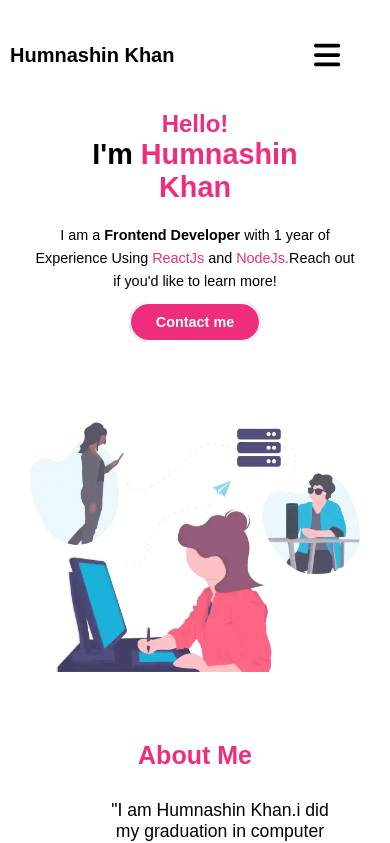
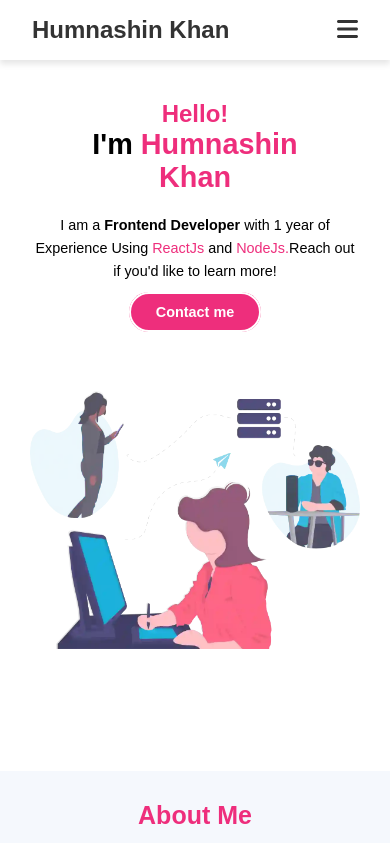
Before and after one commit to Humnashinkhan/My_Portfolio, a React (Create React App) app: page / in a window 390 px wide. Shown: the top 843 px of the page. Built offline with nearby package versions, Linux system fonts and the light colour scheme.

Commit message:
some correction in homepage and header

```diff
--- a/src/App.css
+++ b/src/App.css
@@ -17,7 +17,7 @@ section {
 }
 
 #about {
-  background-color: #fff;
+  background-color: #f5f8fd;
   height: 80vh;
 
 }
--- a/src/components/Home/Home.css
+++ b/src/components/Home/Home.css
@@ -3,8 +3,8 @@
     display: flex;
     align-items: center;
     justify-content: space-between;
-    padding-left: 70px;
-    padding-top: 70px;
+    padding-left: 110px;
+    padding-top: 10px;
     padding-right: 70px;
 }
 .left-text{
@@ -47,7 +47,7 @@
 }
 .right-img{
     flex: 1;
-    max-width: 50%;
+    max-width: 43%;
     display: flex;
     justify-content: center;
   }
@@ -62,15 +62,15 @@
     .home-container {
         flex-direction: column;
         height: 65vh;
-        padding: 50px 20px;
         text-align: center;
+        margin-top: -40px;
+
     }
 
     .left-text {
         max-width: 100%;
         padding-right: 0;
         margin-bottom: 70px;
-        margin-top: 30px;
 
     }
 
@@ -84,7 +84,6 @@
 
     .right-img {
         max-width: 100%;
-        margin-top: 20px;
     }
 }
 
--- a/src/components/Navbar/NavBar.css
+++ b/src/components/Navbar/NavBar.css
@@ -1,85 +1,119 @@
-.Nav-Container{
+.Nav-Container {
     display: flex;
+    justify-content: space-between;
     align-items: center;
-    justify-content: space-between;
-    padding-top: 30px;
-    background-color: #fff;
-    width: 100%;
-    height: 50px;
-    position: fixed;
-}
-.title {
-    font-size: 20px;
-    font-weight: 600;
+    padding: 1rem 2rem;
+    background-color: #fff; /* Dark background color */
+    color: #333;
+    position: sticky;
+    top: 0;
+    z-index: 1000;
+    box-shadow: 0 4px 6px rgba(0, 0, 0, 0.1);
+  }
+
+  /* Title styles */
+  .title {
+    font-size: 1.5rem;
+    font-weight: bold;
     text-decoration: none;
-    color: black;
-    margin-left: 50px;
-}
-.Menu-item{
+    color: #333;
+    transition: color 0.3s ease;
+    margin-left: 110px;
+  }
+
+  /* Hamburger button styles */
+  .hamburger {
+    background: none;
+    border: none;
+    cursor: pointer;
+    color: #fff;
+    font-size: 1.5rem;
+    display: none; /* Hide by default (visible on small screens) */
+  }
+
+  /* Hamburger icon */
+  .hamburger-icon {
+    font-size: 1.5rem;
+    transition: transform 0.3s ease;
+  }
+
+  /* Menu styles */
+  .Menu {
+    display: flex;
+    flex-direction: row;
+    gap: 1.5rem;
+    transition: transform 0.3s ease, opacity 0.3s ease;
+    margin-right: 110px;
+
+  }
+
+  .Menu-item {
+    list-style: none;
     display: flex;
     gap: 40px;
-    list-style: none;
+  }
+  .Menu-item span{
+    color: #ee2e7c;
+  }
+  .Menu-item span:hover{
+    text-decoration: underline;
   }
 
-.Menu-item a {
-    font-size: 20px;
-    color: black;
+  .Menu-item li a {
     text-decoration: none;
-    margin-right: 30px;
-}
-.Menu-item a span{
-    color: #ee2e7c;
-    text-decoration: underline;
-}
-.Menu-item a:hover{
-    text-decoration: underline;
-    color: #ee2e7c;
-}
-.hamburger {
-    display: none;
-    background: none;
-    border: none;
-    color: white;
-    cursor: pointer;
-}
-.hamburger-icon {
-    font-size: 24px;
-}
-@media (max-width: 768px) {
+    color: #333;
+    font-size: 1rem;
+    font-weight: 600;
+    transition: color 0.3s ease;
+
+  }
+
+  .Menu-item li a:hover {
+    color: #ee2e7c; /* Hover color for menu links */
+  }
+
+  /* Mobile styles */
+  @media screen and (max-width: 768px) {
+    .Nav-Container {
+        width: auto;
+    }
     .title {
-        margin-left: 10px;
+        margin-left: 0;
     }
+    .hamburger {
+      display: block;   /* Show hamburger menu button */
+      color:#333;
+    }
+
     .Menu {
-      display: none;
+      position: absolute;
+      top: 120%;
+      left: 0;
+      right: 0;
       flex-direction: column;
-      position: absolute;
-      top: 100px;
-      left: 0;
-      width: 50%;
-      background-color: #eee;
-      text-align: center;
+      background-color: #444; /* Slightly different background for mobile menu */
+      gap: 0;
+      color: #fff;
+      padding: 1rem 0;
+      transform: translateY(-100%);
+      opacity: 0;
+      pointer-events: none;
     }
-    .hamburger-icon {
-        display: block;
-        margin-right: 50px;
-        font-size: 30px;
-        color: black;
-    }
-     .Menu.open {
-      display: flex;
+
+    .Menu.open {
+      transform: translateY(0);
+      opacity: 1;
+      pointer-events: all;
     }
 
     .Menu-item {
       flex-direction: column;
-      gap: 25px;
-      padding: 10px 0;
-      cursor: pointer;
-    }
-    .Menu-item:hover{
-        color: #000435;
+      gap: 0.5rem;
+      text-align: center;
     }
 
-    .hamburger {
+    .Menu-item li a {
+      padding: 0.5rem 1rem;
       display: block;
     }
-}
+  }
```
